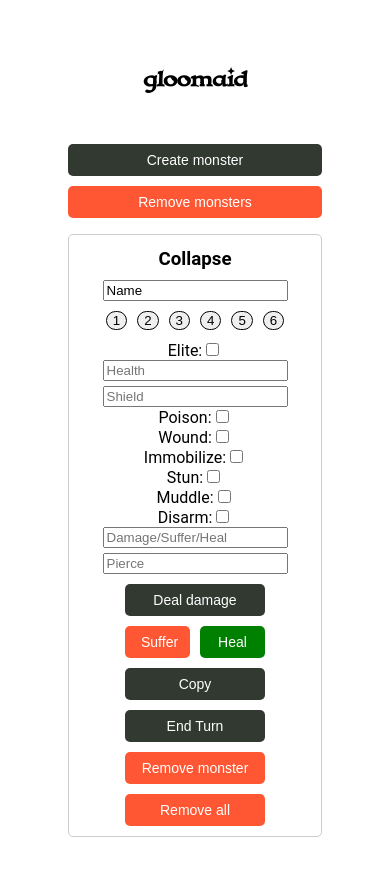
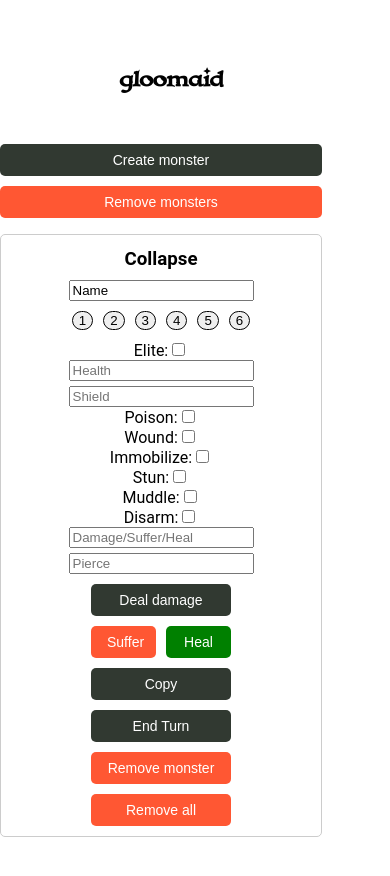
Before and after one commit to ViktorSjoblom/gloomaid, a Vue app: page / in a window 390 px wide. Both pictures are taken after a click on the button "Create monster". Shown: the top 876 px of the page. Built offline with nearby package versions, Linux system fonts and the light colour scheme.

Commit message:
Moved card to the left on mobile - added more space for tabs.

```diff
--- a/src/App.vue
+++ b/src/App.vue
@@ -29,8 +29,12 @@ export default {
 }
 #app {
   text-align: center;
-  padding: 20px;
+  padding: 20px 20px 20px 0px;
   font-family: "Roboto", Helvetica, sans-serif;
+}
+
+body {
+  margin: 8px 8px 8px 0px;
 }
 
 h1 {
--- a/src/components/MonsterCard.vue
+++ b/src/components/MonsterCard.vue
@@ -401,11 +401,12 @@ export default {
   white-space: nowrap;
   overflow: hidden;
   text-overflow: ellipsis;
+  margin-bottom: 1.5px;
   }
 
   .buttons {
-    /* flex-direction: column; */
-    display: block;
+    flex-direction: column;
+    /* display: block; */
   }
 
   .buttons button {
--- a/src/components/MonsterTracker.vue
+++ b/src/components/MonsterTracker.vue
@@ -82,7 +82,7 @@ createNewMonster() {
 .app {
   max-width: 800px;
   margin: 0 auto;
-  padding: 20px;
+  padding: 20px 20px 20px 0px;
 }
 
 .app-title {
```
